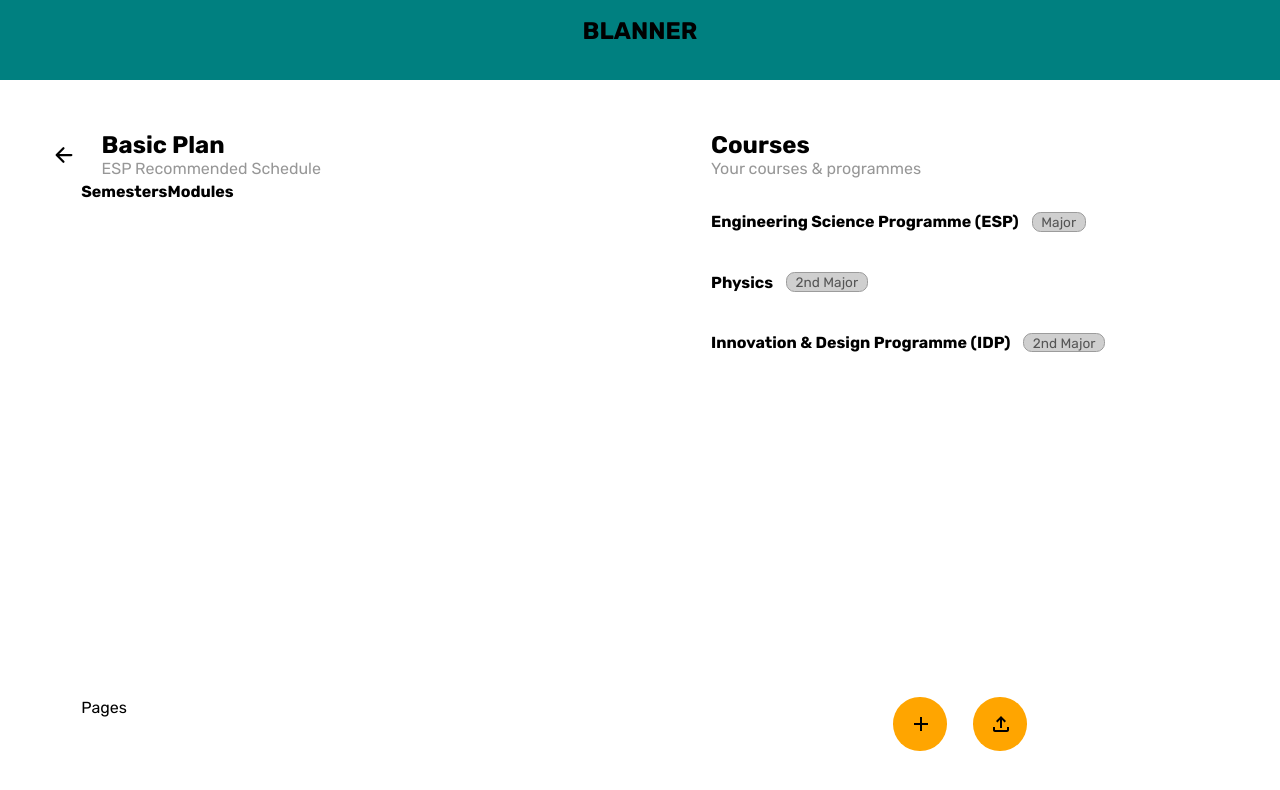
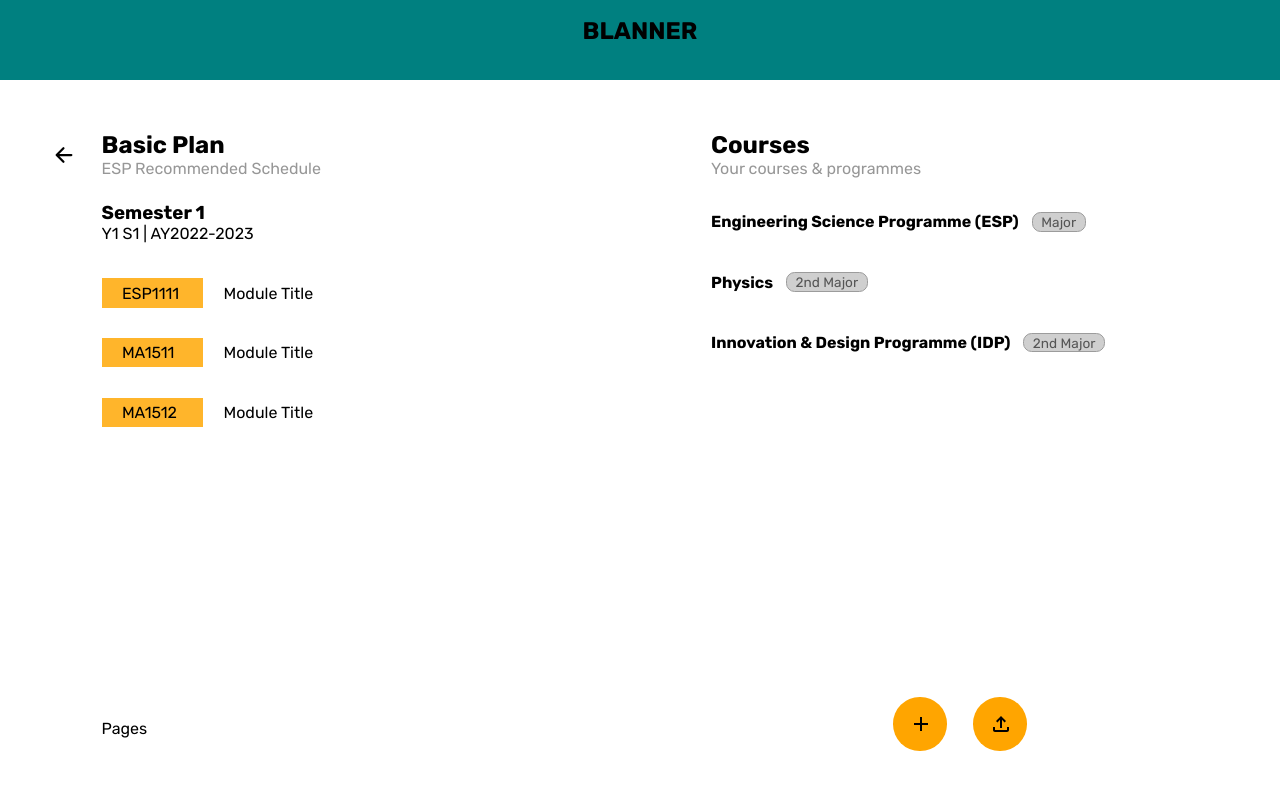
Before and after one commit to jittosan/planner-site, a Next.js app: page /home in a window 1280 px wide. Both pictures are taken after a click on the element "Basic Plan". Shown: the top 790 px of the page. Built offline with nearby package versions, Linux system fonts and the light colour scheme.

Commit message:
implement basic Semester visuals

```diff
--- a/components/ScheduleView.js
+++ b/components/ScheduleView.js
@@ -1,13 +1,28 @@
-import React from 'react'
+import React, { useState } from 'react'
+import { useScheduleContext } from '../context/scheduleContext'
+import { useSelectScheduleContext } from '../context/selectScheduleContext'
+import styles from '../styles/ScheduleView.module.scss'
 
 const ScheduleView = () => {
+    // get schedule data
+    let [selectedScheduleIndex, _] = useSelectScheduleContext()
+    let scheduleData = useScheduleContext()[selectedScheduleIndex]
+    // state to store current sem being displayed
+    const [currentSemesterIndex, setCurrentSemesterIndex] = useState(0)
+    let currentSemData = scheduleData.semesters[currentSemesterIndex]
+
     return (
         <>
-        <div>
-            <strong>Semesters</strong>
-            <strong>Modules</strong>
+        <div className={styles.scheduleContainer}>
+            <div className={styles.headerContainer}>
+                <h3>{currentSemData.name}</h3>
+                <p>Y{currentSemData.year} S{currentSemData.sem} |  <span>{currentSemData.acadYear}</span></p>
+            </div>
+            <div className={styles.moduleContainer}>
+                {currentSemData.modules.map((item, index) => <SemesterModuleItem moduleData={item} key={index} />)}
+            </div>
         </div>
-        <div>
+        <div className={styles.footerContainer}>
             <p>Pages</p>
         </div>
         </>
@@ -15,3 +30,13 @@ const ScheduleView = () => {
 }
 
 export default ScheduleView
+
+const SemesterModuleItem = ({ moduleData }) => {
+
+    return(
+        <div className={styles.semesterModuleItem}>
+            <span>{moduleData}</span>
+            <p>Module Title</p>
+        </div>
+    )
+}
--- a/pages/home.js
+++ b/pages/home.js
@@ -46,9 +46,9 @@ let scheduleData = [
         description : 'ESP Recommended Schedule',
         semesters: [
             {
-                name : "Sem 1",
-                year : 'Year 1',
-                sem: 'Sem 1',
+                name : "Semester 1",
+                year : 1,
+                sem: 1,
                 acadYear : 'AY2022-2023',
                 modules : ['ESP1111', 'MA1511', 'MA1512']
             }
@@ -59,9 +59,9 @@ let scheduleData = [
         description : 'ESP with a 2nd major in Physics',
         semesters: [
             {
-                name : "Sem 1",
-                year : 'Year 1',
-                sem: 'Sem 1',
+                name : "Semester 1",
+                year : 1,
+                sem: 1,
                 acadYear : 'AY2022-2023',
                 modules : ['ESP1111', 'MA1511', 'MA1512']
             }
@@ -72,9 +72,9 @@ let scheduleData = [
         description : 'ESP with a 2nd major in IDP',
         semesters: [
             {
-                name : "Sem 1",
-                year : 'Year 1',
-                sem: 'Sem 1',
+                name : "Semester 1",
+                year : 1,
+                sem: 1,
                 acadYear : 'AY2022-2023',
                 modules : ['ESP1111', 'MA1511', 'MA1512']
             }
--- a/styles/ScheduleView.module.scss
+++ b/styles/ScheduleView.module.scss
@@ -1 +1,46 @@
 @import 'main';
+
+.scheduleContainer {
+    width: 100%;
+    height: 100%;
+    padding: 2ch 0;
+    display: flex;
+    flex-direction: column;
+    justify-content: flex-start;
+    align-items: flex-start;
+
+    .headerContainer {
+        padding: 0 2ch;
+    }
+
+    .moduleContainer {
+        margin-top: 2ch;
+        height: 100%;
+        width: 100%;
+
+        .semesterModuleItem {
+            padding: 1.5ch 2ch;
+            display: flex;
+            flex-direction: row;
+            align-items: center;
+
+            span {
+                // background-color: color('primary');
+                background-color: rgb(255, 181, 43);
+                padding: 0.5ch 2ch;
+                width: 10ch;
+                margin-right: 2ch;
+            }
+
+            &:hover {
+                // color: color('secondary');
+                background-color: whitesmoke;
+                cursor: pointer;
+            }
+        }
+    }
+}
+
+.footerContainer {
+    padding: 2ch;
+}
```
